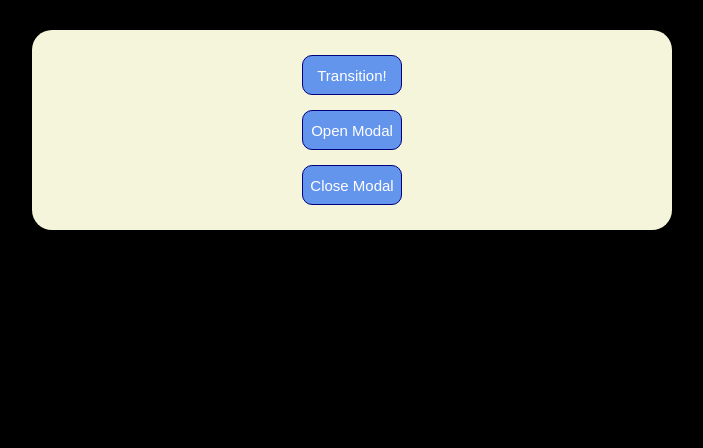
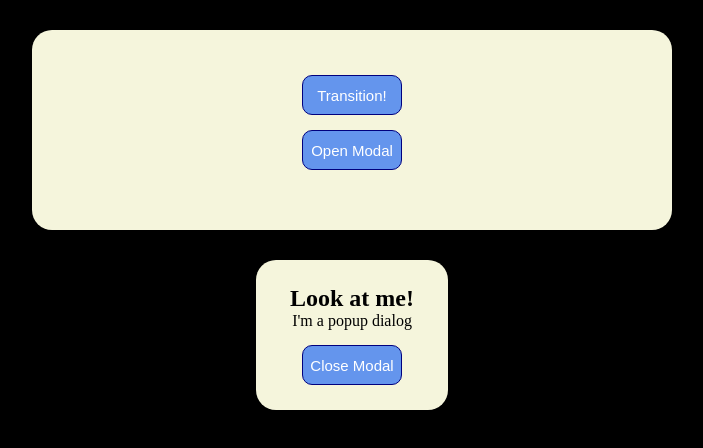
Before and after one commit to felipeballywright/css_exercises, a plain HTML site: page index.html in a window 1280 px wide. Both pictures are taken after a click on the button "Open Modal". Shown: the whole page, without its empty margins (288-991 px from the left). Drawn offline with Linux system fonts and the light colour scheme.

Commit message:
060925 morning

```diff
--- a/index.html
+++ b/index.html
@@ -14,9 +14,11 @@
         <div class="button-container">
             <button id="open-modal-button" class="blue-buttons">Open Modal</button>
         </div>
-        <div id="modal-container">
-            <button id="close-modal-button" class="blue-buttons">Close Modal</button>
-        </div>
+    </div>
+    <div id="modal-container">
+        <h2>Look at me!</h2>
+        <p>I'm a popup dialog</p>
+        <button id="close-modal-button" class="blue-buttons">Close Modal</button>
     </div>
     <script src="script.js"></script>
 </body>
--- a/script.js
+++ b/script.js
@@ -0,0 +1,17 @@
+function modalPopUp(){
+    const popUpWindow = document.getElementById("modal-container");
+
+    document.getElementById("open-modal-button").addEventListener("click", () => {
+            console.log("Open modal!");
+            popUpWindow.style.visibility = "visible";
+            popUpWindow.className = "show";
+    });
+
+    document.getElementById("close-modal-button").addEventListener("click", () => {
+        console.log("Close modal!");
+        popUpWindow.className = "hide";
+        setTimeout(() => popUpWindow.style.visibility = "hidden", 1000);
+    });
+}
+
+modalPopUp();
--- a/styles.css
+++ b/styles.css
@@ -56,3 +56,30 @@ body {
     height: 5rem;
     font-size: 2rem;
 }
+
+#modal-container{
+    width: 15%;
+    height: 15rem;
+    margin: 3rem auto;
+    background-color: beige;
+    display: flex;
+    justify-content: center;
+    align-items: center;
+    flex-direction: column;
+    padding: 2rem;
+    border-radius: 2rem;
+    transition: opacity 1s linear 0.25s;
+}
+
+#modal-container p{
+  margin-bottom: 1.5rem;
+}
+
+.show{
+  visibility: visible;
+  opacity: 100%;
+}
+
+.hide{
+  opacity: 0%;
+}
```
Also changed, not shown: instructions.txt.
